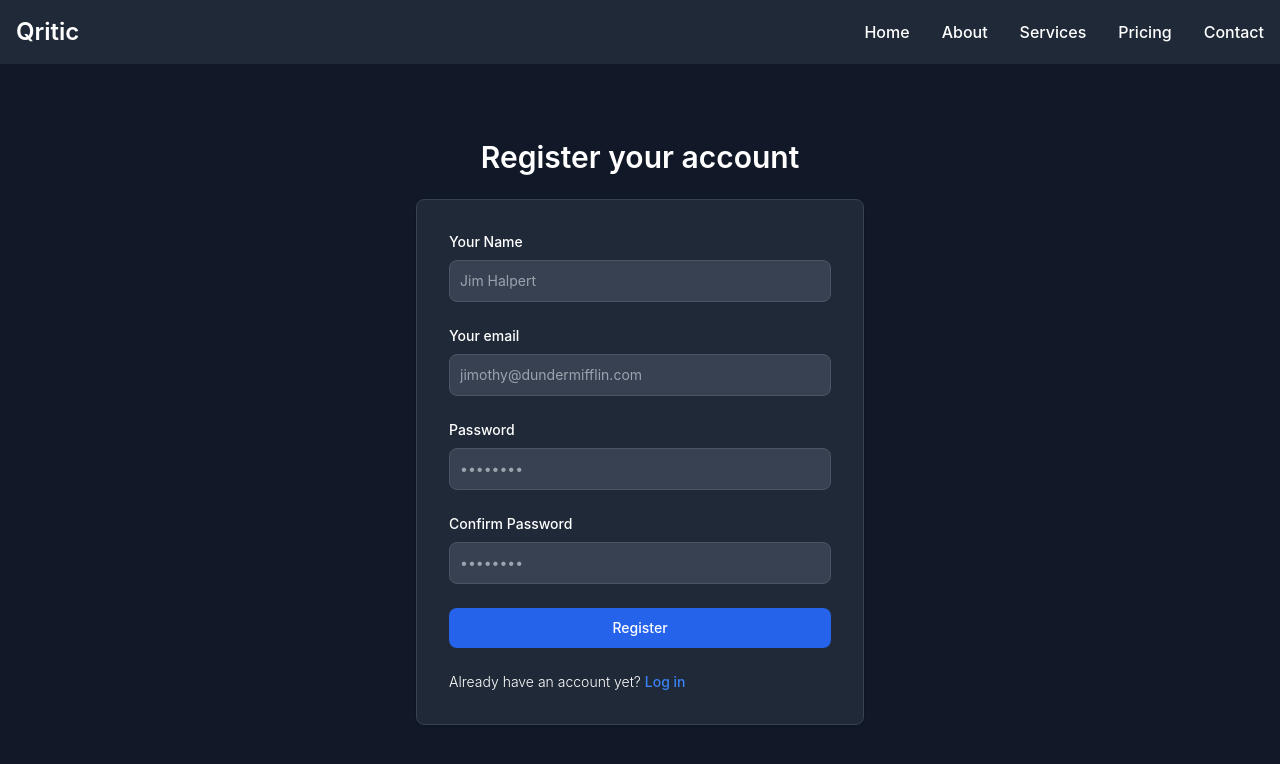
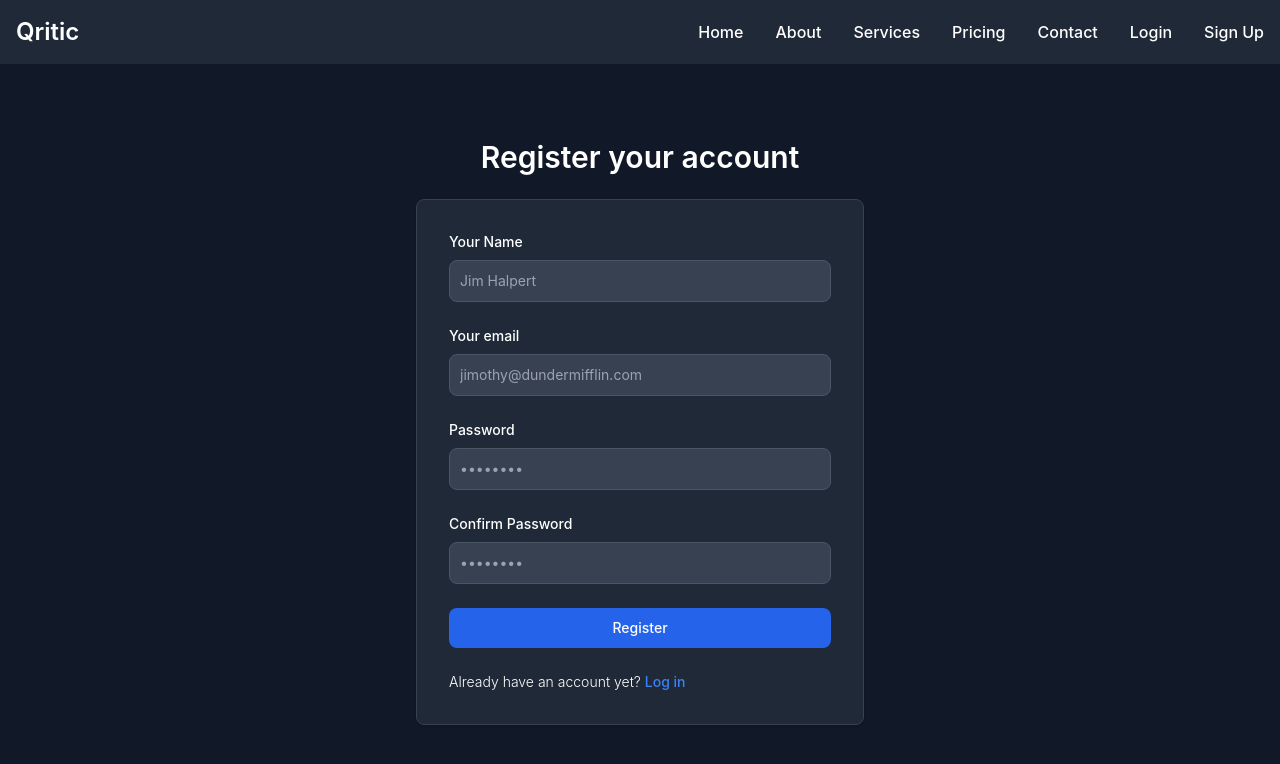
Before and after one commit to iamsid47/qritic, a React (Create React App) app in the folder frontend/: page /signup in a window 1280 px wide. Shown: the top 764 px of the page. Built offline with nearby package versions, Linux system fonts and the light colour scheme.

Commit message:
add nav userchecking

```diff
--- a/frontend/src/components/Auth/Signup.jsx
+++ b/frontend/src/components/Auth/Signup.jsx
@@ -6,22 +6,22 @@ const Signup = () => {
   const { user } = useAuth();
 
   return (
-    <section class=" bg-gray-900">
+    <section className=" bg-gray-900">
       <Navbar />
-      <div class="flex flex-col items-center justify-center px-6 py-8 mx-auto md:h-screen lg:py-0 -mt-8">
+      <div className="flex flex-col items-center justify-center px-6 py-8 mx-auto md:h-screen min-h-screen lg:py-0 -mt-8">
         <a
           href="/"
-          class="flex items-center mb-6 text-3xl font-semibold  text-white"
+          className="flex items-center mb-6 text-3xl font-semibold  text-white"
         >
           Register your account
         </a>
-        <div class="w-full  rounded-lg shadow border md:mt-0 sm:max-w-md xl:p-0 bg-gray-800 border-gray-700">
-          <div class="p-6 space-y-4 md:space-y-6 sm:p-8">
-            <form class="space-y-4 md:space-y-6" onSubmit={<></>}>
+        <div className="w-full  rounded-lg shadow border md:mt-0 sm:max-w-md xl:p-0 bg-gray-800 border-gray-700">
+          <div className="p-6 space-y-4 md:space-y-6 sm:p-8">
+            <form className="space-y-4 md:space-y-6" onSubmit={<></>}>
               <div>
                 <label
                   htmlFor="name"
-                  class="block mb-2 text-sm font-medium  text-white"
+                  className="block mb-2 text-sm font-medium  text-white"
                 >
                   Your Name
                 </label>
@@ -29,7 +29,7 @@ const Signup = () => {
                   type="text"
                   name="name"
                   id="name"
-                  class=" border   sm:text-sm rounded-lg   block w-full p-2.5 bg-gray-700 border-gray-600 placeholder-gray-400 text-white focus:ring-blue-500 focus:border-blue-500"
+                  className=" border   sm:text-sm rounded-lg   block w-full p-2.5 bg-gray-700 border-gray-600 placeholder-gray-400 text-white focus:ring-blue-500 focus:border-blue-500"
                   placeholder="Jim Halpert"
                   required=""
                 />
@@ -37,7 +37,7 @@ const Signup = () => {
               <div>
                 <label
                   for="email"
-                  class="block mb-2 text-sm font-medium  text-white"
+                  className="block mb-2 text-sm font-medium  text-white"
                 >
                   Your email
                 </label>
@@ -45,7 +45,7 @@ const Signup = () => {
                   type="email"
                   name="email"
                   id="email"
-                  class=" border   sm:text-sm rounded-lg   block w-full p-2.5 bg-gray-700 border-gray-600 placeholder-gray-400 text-white focus:ring-blue-500 focus:border-blue-500"
+                  className=" border   sm:text-sm rounded-lg   block w-full p-2.5 bg-gray-700 border-gray-600 placeholder-gray-400 text-white focus:ring-blue-500 focus:border-blue-500"
                   placeholder="jimothy@dundermifflin.com"
                   required=""
                 />
@@ -53,7 +53,7 @@ const Signup = () => {
               <div>
                 <label
                   for="password"
-                  class="block mb-2 text-sm font-medium  text-white"
+                  className="block mb-2 text-sm font-medium  text-white"
                 >
                   Password
                 </label>
@@ -62,14 +62,14 @@ const Signup = () => {
                   name="password"
                   id="password"
                   placeholder="••••••••"
-                  class=" border  sm:text-sm rounded-lg  block w-full p-2.5 bg-gray-700 border-gray-600 placeholder-gray-400 text-white focus:ring-blue-500 focus:border-blue-500"
+                  className=" border  sm:text-sm rounded-lg  block w-full p-2.5 bg-gray-700 border-gray-600 placeholder-gray-400 text-white focus:ring-blue-500 focus:border-blue-500"
                   required=""
                 />
               </div>
               <div>
                 <label
                   for="cpassword"
-                  class="block mb-2 text-sm font-medium  text-white"
+                  className="block mb-2 text-sm font-medium  text-white"
                 >
                   Confirm Password
                 </label>
@@ -78,21 +78,21 @@ const Signup = () => {
                   name="cpassword"
                   id="cpassword"
                   placeholder="••••••••"
-                  class=" border  sm:text-sm rounded-lg  block w-full p-2.5 bg-gray-700 border-gray-600 placeholder-gray-400 text-white focus:ring-blue-500 focus:border-blue-500"
+                  className=" border  sm:text-sm rounded-lg  block w-full p-2.5 bg-gray-700 border-gray-600 placeholder-gray-400 text-white focus:ring-blue-500 focus:border-blue-500"
                   required=""
                 />
               </div>
               <button
                 type="submit"
-                class="w-full text-white  focus:ring-4 focus:outline-none  font-medium rounded-lg text-sm px-5 py-2.5 text-center bg-blue-600 hover:bg-blue-700 focus:ring-blue-800"
+                className="w-full text-white  focus:ring-4 focus:outline-none  font-medium rounded-lg text-sm px-5 py-2.5 text-center bg-blue-600 hover:bg-blue-700 focus:ring-blue-800"
               >
                 Register
               </button>
-              <p class="text-sm font-light text-white">
+              <p className="text-sm font-light text-white">
                 Already have an account yet?{" "}
                 <a
                   href="/login"
-                  class="font-medium  hover:underline text-blue-500"
+                  className="font-medium  hover:underline text-blue-500"
                 >
                   Log in
                 </a>
--- a/frontend/src/components/Common/Navbar.jsx
+++ b/frontend/src/components/Common/Navbar.jsx
@@ -1,4 +1,5 @@
 import React, { useState } from "react";
+import { useAuth } from "../Auth/AuthContext";
 
 const navItems = [
   { text: "Home", link: "/" },
@@ -10,6 +11,8 @@ const navItems = [
 
 const Navbar = () => {
   const [isNavOpen, setIsNavOpen] = useState(false);
+
+  const { user } = useAuth();
 
   const toggleNav = () => {
     setIsNavOpen(!isNavOpen);
@@ -59,6 +62,7 @@ const Navbar = () => {
               />
             </svg>
           </button>
+
           <div
             className={`${
               isNavOpen ? "block" : "hidden"
@@ -70,12 +74,42 @@ const Navbar = () => {
                 <li key={index}>
                   <a
                     href={item.link}
-                    className="block py-2 pl-3 pr-4 rounded md:border-0 md:p-0 text-white md:hover:text-blue-500 hover-bg-gray-700 hover:text-white md:hover:bg-transparent"
+                    className="block py-2 pl-3 pr-4 rounded md:border-0 md:p-0 text-white md:hover:text-blue-500 hover-bg-gray-700 hover:text-white md:hover:bg-transparent hover:bg-blue-600"
                   >
                     {item.text}
                   </a>
                 </li>
               ))}
+
+              {user ? (
+                <li>
+                  <a
+                    href="/dashboard"
+                    className="block py-2 pl-3 pr-4 bg-blue-700 rounded md:bg-transparent md:p-0 text-white md:text-blue-500 hover:bg-blue-600"
+                  >
+                    Dashboard
+                  </a>
+                </li>
+              ) : (
+                <>
+                  <li>
+                    <a
+                      href="/login"
+                      className="block py-2 pl-3 pr-4 rounded md:border-0 md:p-0 text-white md:hover:text-blue-500 hover-bg-gray-700 hover:text-white md:hover:bg-transparent hover:bg-blue-600"
+                    >
+                      Login
+                    </a>
+                  </li>
+                  <li>
+                    <a
+                      href="/signup"
+                      className="block py-2 pl-3 pr-4 rounded md:border-0 md:p-0 text-white md:hover:text-blue-500 hover-bg-gray-700 hover:text-white md:hover:bg-transparent hover:bg-blue-600"
+                    >
+                      Sign Up
+                    </a>
+                  </li>
+                </>
+              )}
             </ul>
           </div>
         </div>
```
